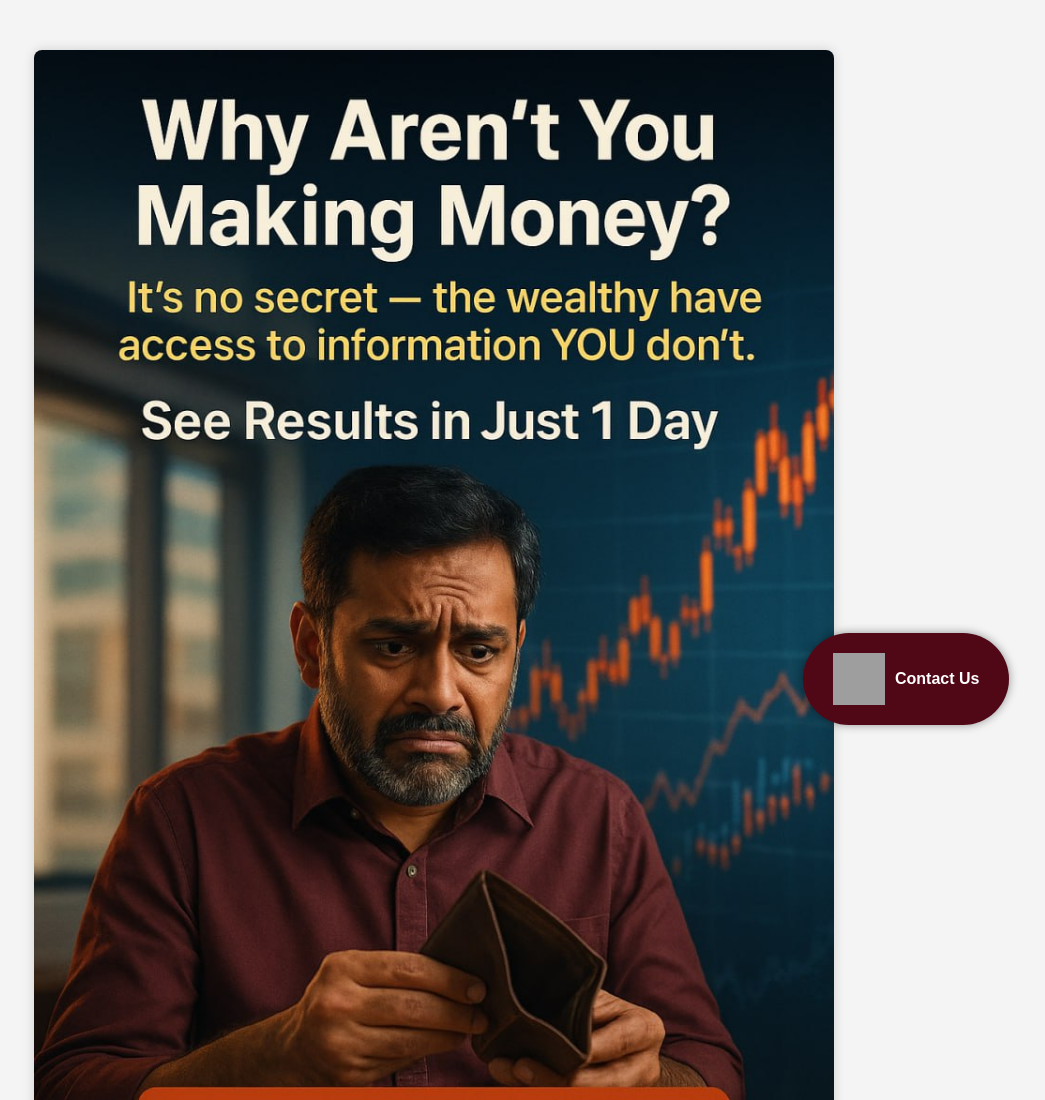
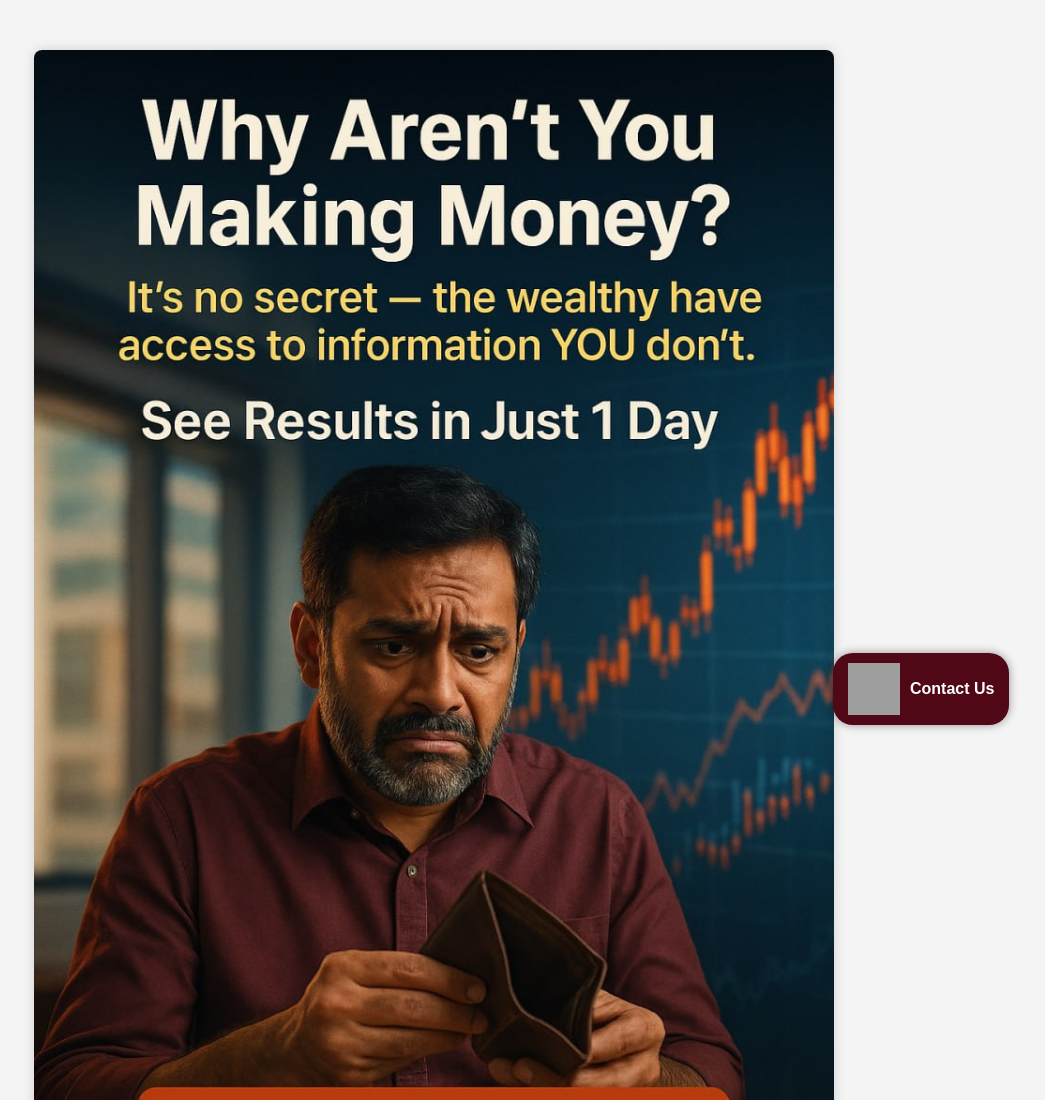
Before and after one commit to damini1144/Sample-8, a plain HTML site: page index.html in a window 1280 px wide. Shown: the top 1100 px of the page, without its empty margins (206-1251 px from the left). Drawn offline with Linux system fonts and the light colour scheme; grey boxes are pictures that could not be loaded.

Commit message:
style.css

```diff
--- a/style.css
+++ b/style.css
@@ -47,8 +47,8 @@ body {
   display: flex;
   align-items: center;
   background-color: #500817;
-  padding: 20px 30px;
-  border-radius: 50px;
+  padding: 10px 15px;
+  border-radius: 20px;
   color: white;
   font-weight: bold;
   text-decoration: none;
```
